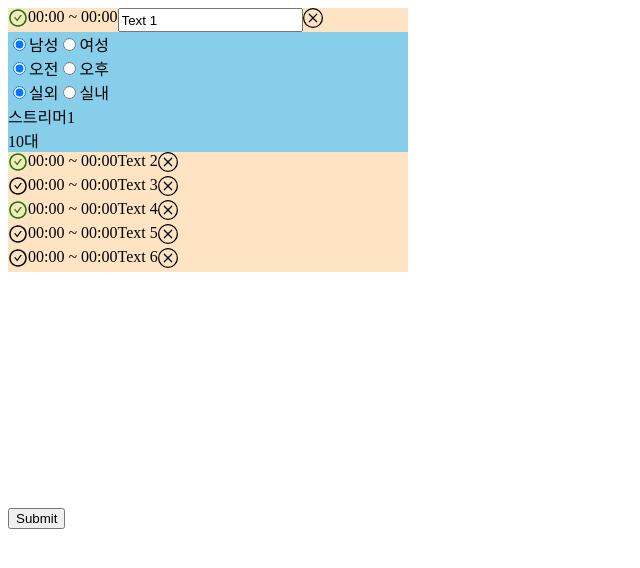
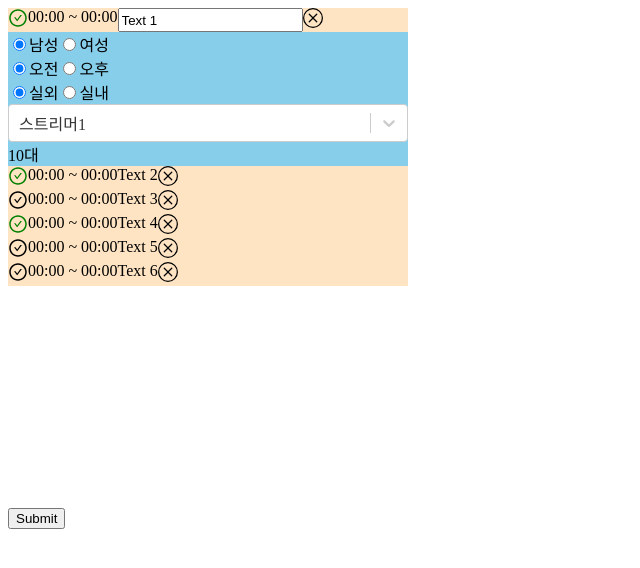
Before and after one commit to rmsoft-insu/nextboard, a Next.js app: page /proto in a window 1280 px wide. Both pictures are taken after a click on the element "Text 1". Shown: the top 568 px of the page, without its empty margins (0-640 px from the left). Built offline with nearby package versions, Linux system fonts and the light colour scheme.

Commit message:
화자 선택

```diff
--- a/components/proto/TextArray.tsx
+++ b/components/proto/TextArray.tsx
@@ -10,7 +10,7 @@ const dummy = [
     gender: "MALE",
     timeSlot: "MORNING",
     location: "OUTDOOR",
-    speaker: "스트리머1",
+    speaker: "speaker1",
     ageGroup: "10대",
     correction: true,
   },
@@ -20,7 +20,7 @@ const dummy = [
     gender: "FEMALE",
     timeSlot: "MORNING",
     location: "INDOOR",
-    speaker: "스트리머2",
+    speaker: "speaker2",
     ageGroup: "20대",
     correction: true,
   },
@@ -30,7 +30,7 @@ const dummy = [
     gender: "MALE",
     timeSlot: "MORNING",
     location: "INDOOR",
-    speaker: "스트리머3",
+    speaker: "speaker3",
     ageGroup: "30대",
     correction: false,
   },
@@ -40,7 +40,7 @@ const dummy = [
     gender: "FEMALE",
     timeSlot: "MORNING",
     location: "OUTDOOR",
-    speaker: "스트리머4",
+    speaker: "speaker4",
     ageGroup: "40대",
     correction: true,
   },
@@ -50,7 +50,7 @@ const dummy = [
     gender: "MALE",
     timeSlot: "AFTERNOON",
     location: "INDOOR",
-    speaker: "스트리머5",
+    speaker: "speaker5",
     ageGroup: "50대",
     correction: false,
   },
@@ -60,7 +60,7 @@ const dummy = [
     gender: "FEMALE",
     timeSlot: "MORNING",
     location: "INDOOR",
-    speaker: "스트리머6",
+    speaker: "",
     ageGroup: "60대",
     correction: false,
   },
--- a/components/proto/TextContent.tsx
+++ b/components/proto/TextContent.tsx
@@ -4,6 +4,7 @@ import { Controller } from "react-hook-form";
 import Correction from "./Correction";
 import styled from "styled-components";
 import { BsXCircle } from "react-icons/bs";
+import Select from "react-select";
 
 const variants: Variants = {
   open: {
@@ -22,6 +23,15 @@ const variants: Variants = {
   },
   collapsed: { opacity: 0, height: "0" },
 };
+
+const speakers = [
+  { value: "speaker1", label: "스트리머1" },
+  { value: "speaker2", label: "스트리머2" },
+  { value: "speaker3", label: "스트리머3" },
+  { value: "speaker4", label: "스트리머4" },
+  { value: "speaker5", label: "스트리머5" },
+  { value: "speaker6", label: "스트리머6" },
+];
 
 const DeleteButton = styled.div`
   cursor: pointer;
@@ -122,6 +132,18 @@ const LocationInput = ({ name, value, ...rest }) => {
   );
 };
 
+const SelectSpeaker = ({ name, value, ...rest }) => {
+  return (
+    <Select
+      onChange={(e) => rest.onChange(e.value)}
+      options={speakers}
+      placeholder="화자선택"
+      defaultValue={speakers.filter((speaker) => speaker.value === value)}
+      name={name}
+    />
+  );
+};
+
 const TextContent = ({ index, control, remove, clickedId, setClickedId }) => {
   const [open, setOpen] = useState(false);
   const isOpen = clickedId === index;
@@ -197,7 +219,7 @@ const TextContent = ({ index, control, remove, clickedId, setClickedId }) => {
           <Controller
             control={control}
             name={`regionList.${index}.speaker`}
-            render={({ field }) => <div>{field.value}</div>}
+            render={({ field }) => <SelectSpeaker {...field} />}
           />
           <Controller
             control={control}
```
